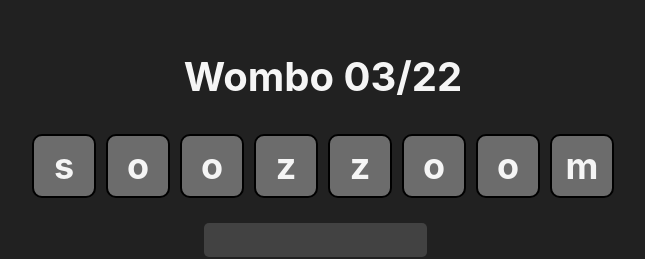
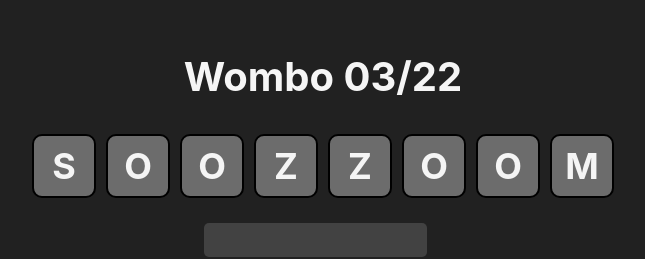
Before and after one commit to kelvindo/wombo-game, a React (Create React App) app: page / in a window 1280 px wide. Shown: the part 174-433 px from the top of the page, without its empty margins (317-962 px from the left). Built offline with nearby package versions, Linux system fonts and the light colour scheme; what random-seed would draw is missing.

Commit message:
Display letters upper case

```diff
--- a/src/App.tsx
+++ b/src/App.tsx
@@ -74,7 +74,9 @@
       <h1>Wombo {date}</h1>
       <h2 className="remaining-letters">
         {remainingLetters.split('').map((letter, index) => (
-          <span key={index} className="remaining-letters-tile" onClick={() => handleTileClick(index)}>{letter}</span>
+          <span key={index} className="remaining-letters-tile" onClick={() => handleTileClick(index)}>
+            {letter.toUpperCase()}
+          </span>
         ))}
       </h2>
       <form onSubmit={handleSubmit}>
```
